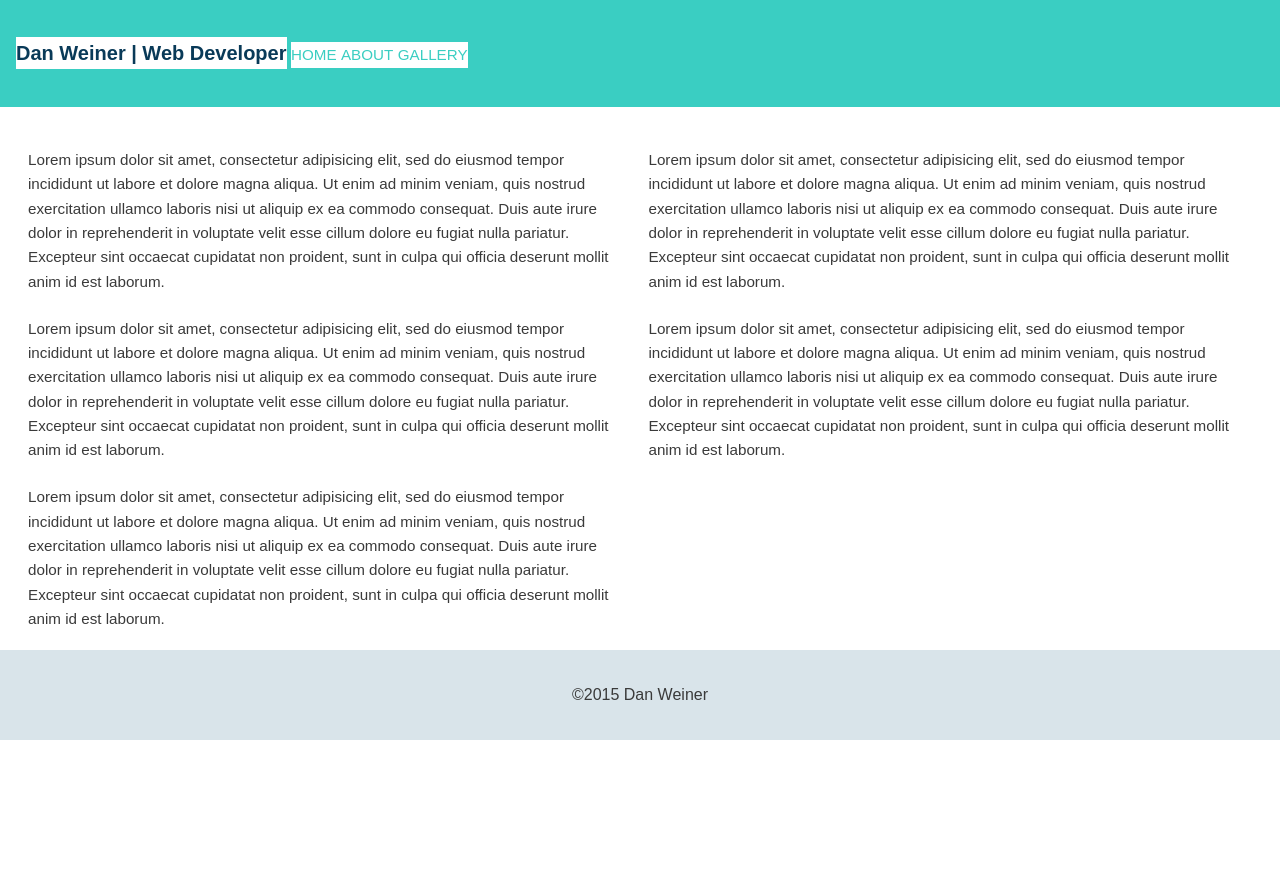
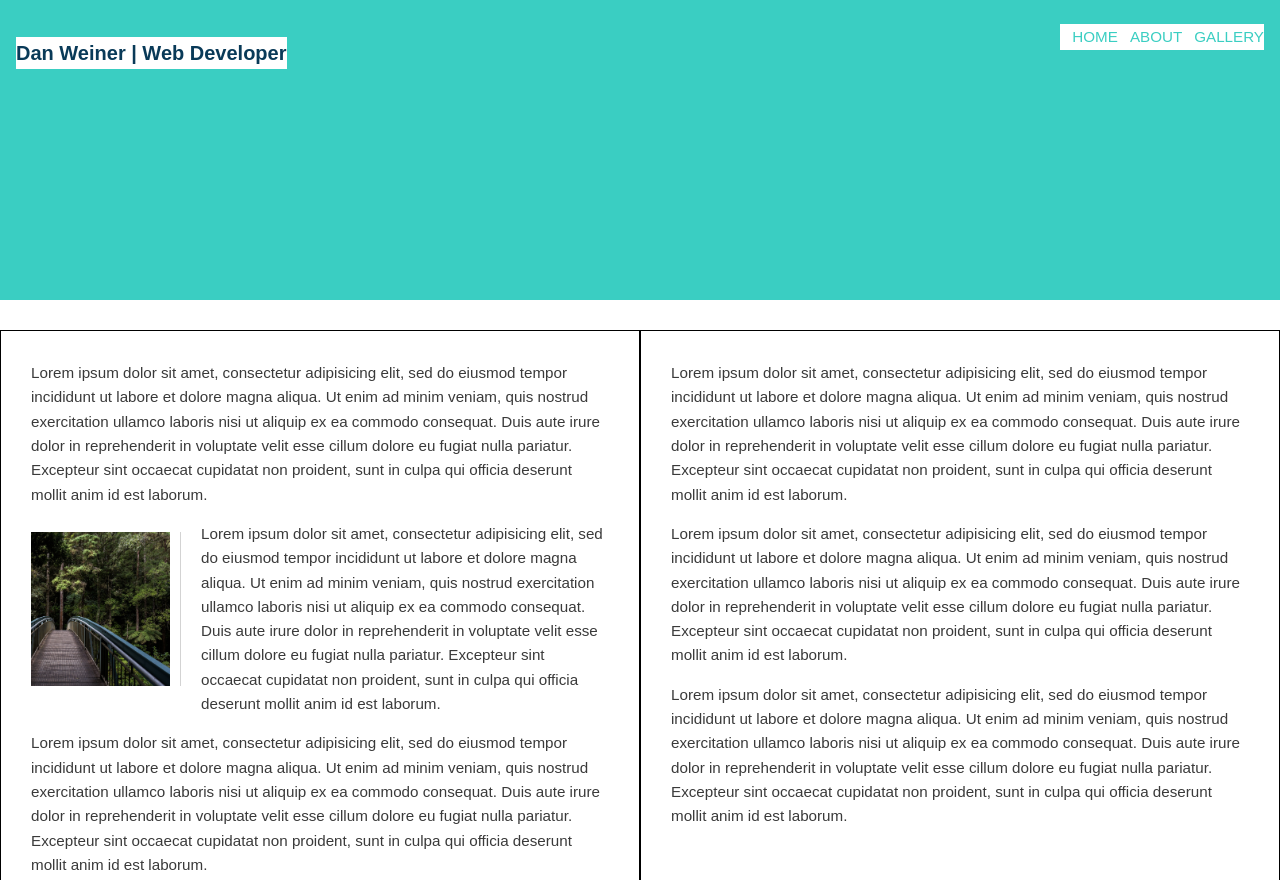
Before and after one commit to danweiner/project-portfolio, a plain HTML site: page index.html in a window 1280 px wide. Shown: the top 880 px of the page. Before the commit the page ends 800 px from the top, so only its background shows below. Drawn offline with Linux system fonts and the light colour scheme.

Commit message:
updated header, added columns and images to index.html

```diff
--- a/index.html
+++ b/index.html
@@ -8,7 +8,7 @@
 </head>
 <body>
 	<div class="wrap">
-		<div class="main-header">
+		<div class="main-header clearfix">
 			<div class="container">
 				<h1 class="name"><a href="index.html">Dan Weiner | Web Developer </a> </h1>
 				<ul class="main-nav">
@@ -19,8 +19,31 @@
 			</div>
 		</div>
 
-		<div class="container">
-			<div class="primary col">
+		<div class="col-1">
+			<p>Lorem ipsum dolor sit amet, consectetur adipisicing elit, sed do eiusmod
+			tempor incididunt ut labore et dolore magna aliqua. Ut enim ad minim veniam,
+			quis nostrud exercitation ullamco laboris nisi ut aliquip ex ea commodo
+			consequat. Duis aute irure dolor in reprehenderit in voluptate velit esse
+			cillum dolore eu fugiat nulla pariatur. Excepteur sint occaecat cupidatat non
+			proident, sunt in culpa qui officia deserunt mollit anim id est laborum.</p>
+
+			<img src="photo-1447752875215-b2761acb3c5d.jpeg">
+
+			<p>Lorem ipsum dolor sit amet, consectetur adipisicing elit, sed do eiusmod
+			tempor incididunt ut labore et dolore magna aliqua. Ut enim ad minim veniam,
+			quis nostrud exercitation ullamco laboris nisi ut aliquip ex ea commodo
+			consequat. Duis aute irure dolor in reprehenderit in voluptate velit esse
+			cillum dolore eu fugiat nulla pariatur. Excepteur sint occaecat cupidatat non
+			proident, sunt in culpa qui officia deserunt mollit anim id est laborum.</p>
+			<p>Lorem ipsum dolor sit amet, consectetur adipisicing elit, sed do eiusmod
+			tempor incididunt ut labore et dolore magna aliqua. Ut enim ad minim veniam,
+			quis nostrud exercitation ullamco laboris nisi ut aliquip ex ea commodo
+			consequat. Duis aute irure dolor in reprehenderit in voluptate velit esse
+			cillum dolore eu fugiat nulla pariatur. Excepteur sint occaecat cupidatat non
+			proident, sunt in culpa qui officia deserunt mollit anim id est laborum.</p>
+		</div>
+
+		<div class="col-2">
 			<p>Lorem ipsum dolor sit amet, consectetur adipisicing elit, sed do eiusmod
 			tempor incididunt ut labore et dolore magna aliqua. Ut enim ad minim veniam,
 			quis nostrud exercitation ullamco laboris nisi ut aliquip ex ea commodo
@@ -34,21 +57,6 @@
 			consequat. Duis aute irure dolor in reprehenderit in voluptate velit esse
 			cillum dolore eu fugiat nulla pariatur. Excepteur sint occaecat cupidatat non
 			proident, sunt in culpa qui officia deserunt mollit anim id est laborum.</p>
-				<p>Lorem ipsum dolor sit amet, consectetur adipisicing elit, sed do eiusmod
-				tempor incididunt ut labore et dolore magna aliqua. Ut enim ad minim veniam,
-				quis nostrud exercitation ullamco laboris nisi ut aliquip ex ea commodo
-				consequat. Duis aute irure dolor in reprehenderit in voluptate velit esse
-				cillum dolore eu fugiat nulla pariatur. Excepteur sint occaecat cupidatat non
-				proident, sunt in culpa qui officia deserunt mollit anim id est laborum.</p>
-			</div><!--/.primary -->
-
-			<div class="secondary col">
-				<p>Lorem ipsum dolor sit amet, consectetur adipisicing elit, sed do eiusmod
-				tempor incididunt ut labore et dolore magna aliqua. Ut enim ad minim veniam,
-				quis nostrud exercitation ullamco laboris nisi ut aliquip ex ea commodo
-				consequat. Duis aute irure dolor in reprehenderit in voluptate velit esse
-				cillum dolore eu fugiat nulla pariatur. Excepteur sint occaecat cupidatat non
-				proident, sunt in culpa qui officia deserunt mollit anim id est laborum.</p>
 
 			<p>Lorem ipsum dolor sit amet, consectetur adipisicing elit, sed do eiusmod
 			tempor incididunt ut labore et dolore magna aliqua. Ut enim ad minim veniam,
@@ -56,13 +64,12 @@
 			consequat. Duis aute irure dolor in reprehenderit in voluptate velit esse
 			cillum dolore eu fugiat nulla pariatur. Excepteur sint occaecat cupidatat non
 			proident, sunt in culpa qui officia deserunt mollit anim id est laborum.</p>
-			</div><!--/.secondary -->
-		</div><!--/.container -->
+		</div>
 	</div> <!--/.wrap -->
 
-	<footer class="main-footer">
-		<span>&copy;2015 Dan Weiner</span>
-	</footer>
+	<div class="main-footer clearfix">
+		<p>&copy;2015 Dan Weiner</p>
+	</div>
 
 </body>
 </html>
--- a/style.css
+++ b/style.css
@@ -34,11 +34,23 @@ a {
 	font-size: 1.25em;
 }
 
+.main-nav {
+	float: right;
+}
+
+.main-nav li {
+	float: left;
+	margin-left: 12px;
+}
+
+.name {
+	float: left;
+}
+
 .name,
 .main-nav,
 .main-nav li {
 	background-color: #fff;
-	display: inline-block;
 }
 
 
@@ -46,7 +58,6 @@ a {
 	font-size: .95em;
 	color: #3acec2;
 	text-transform: uppercase;
-	display:
 }
 
 .main-nav a:hover {
@@ -66,19 +77,43 @@ a {
 	padding-bottom: 1.5em;
 	background: #3acec2;
 	margin-bottom: 30px;
+	height: 300px;
+}
+
+.col-1, .col-2 {
+	float: left;
+	width: 50%;
+	height: 1000px;
+	padding: 30px;
+	border: 1px solid black;
+	box-sizing: border-box;
+}
+
+.col-1 p, .col-2 p {
+	margin-top: 0;
+	margin-bottom: 15px;
+}
+
+.col-1 img {
+	width: 150px;
+	float: left;
+	padding-right: 10px;
+	margin: 10px 20px 10px 0px;
+	border-right: 1px solid lightgray;
+}
+
+.clearfix::after {
+	content: "";
+	display: table;
+	clear: both;
 }
 
 .main-footer {
+	clear: both;
 	text-align: center;
-	padding: 2em 0;
+	width: 100%;
+	height: 100px;
+	padding: 30px;
 	background: #d9e4ea;
+	box-sizing: border-box;
 }
-
-.col {
-	display: inline-block;
-	width: 50%;
-	margin: -4px;
-	vertical-align: top;
-	padding-left: 1em;
-	padding-right: 1em;
-}
```
Also changed, not shown: about.html (+4 -4 lines), gallery.html (+4 -4 lines), photo-1447752875215-b2761acb3c5d.jpeg (added). Lines whose indentation alone changed are shown as unchanged.
